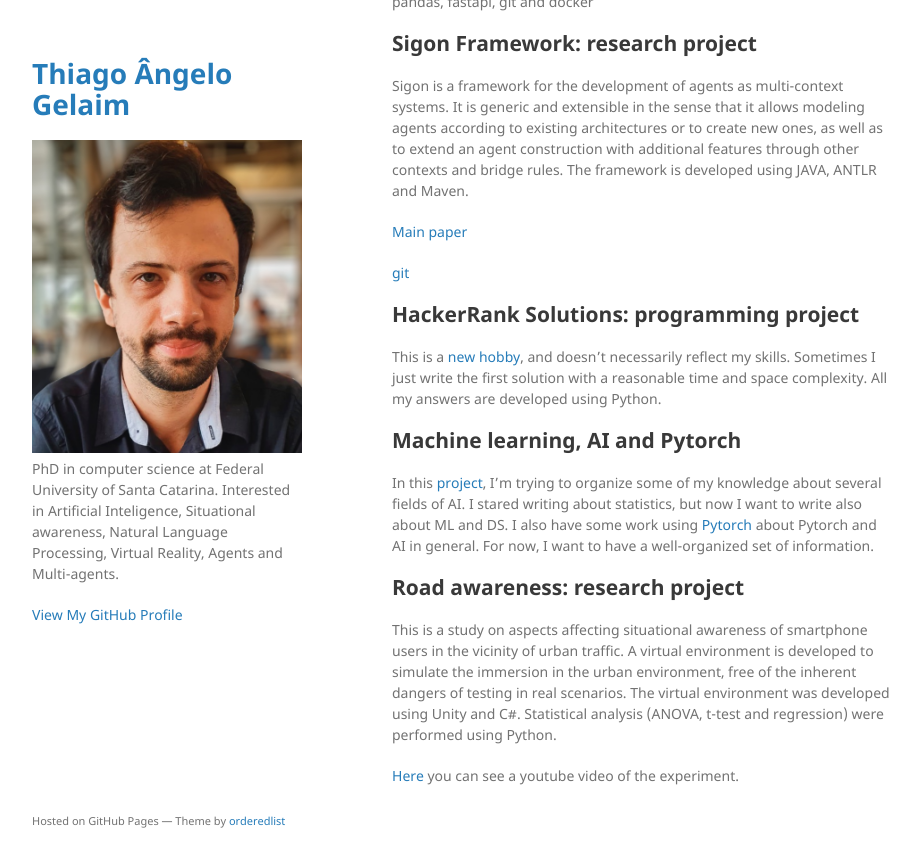
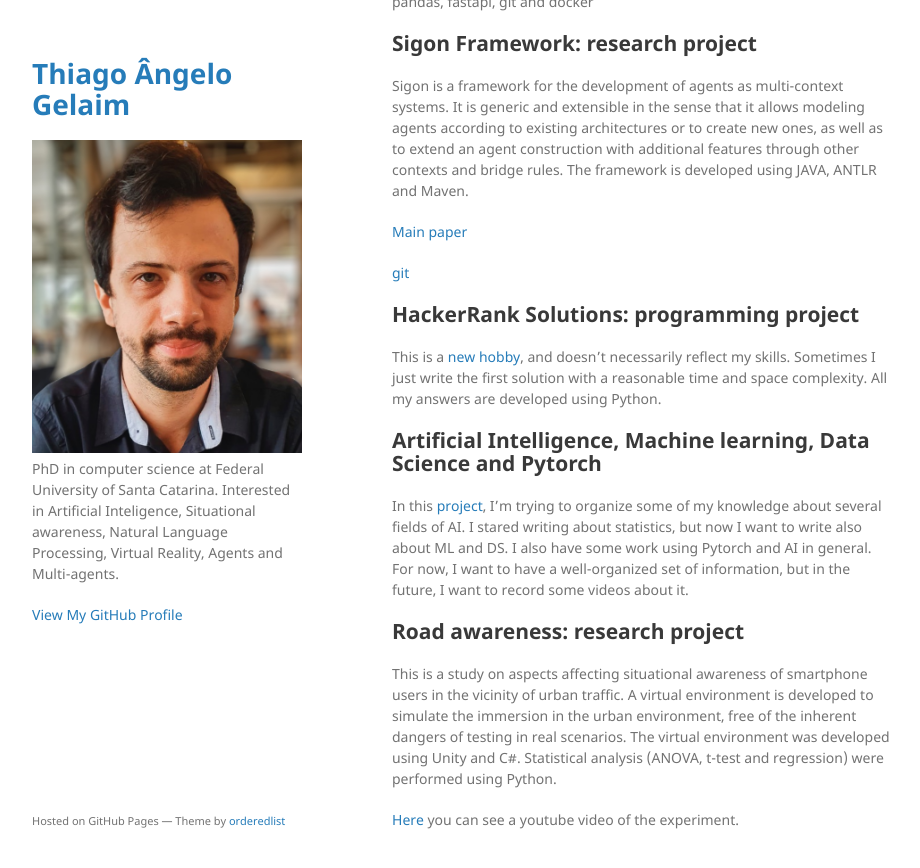
Before and after one commit to gelaim/gelaim.github.io, a Jekyll site: the page built from index.md, in a window 1280 px wide and 900 px high, scrolled down 565 px. Shown: the top 868 px of the window, without its empty margins (178-1098 px from the left). Built offline with Jekyll 4.4.1, drawn with Linux system fonts in a browser that asks for light colours; our own code applies the rules of GitHub Pages for plain Markdown files.

Commit message:
Update index.md

```diff
--- a/index.md
+++ b/index.md
@@ -40,10 +40,10 @@ The framework is developed using JAVA, ANTLR and Maven.
 This is a [new hobby](https://github.com/gelaim/HackerRank), and doesn't necessarily reflect my skills. Sometimes I just write the first solution with a reasonable time and space complexity.
 All my answers are developed using Python.
 
-## Machine learning, AI and Pytorch
+## Artificial Intelligence, Machine learning, Data Science and Pytorch
 
-In this [project](https://github.com/gelaim/data_science), I'm trying to organize some of my knowledge about several fields of AI. I stared writing about statistics, but now I want to write also about ML and DS. I also have some work using [Pytorch](https://github.com/gelaim/pytorch-cookbook) about Pytorch and AI in general.
-For now, I want to have a well-organized set of information.
+In this [project](https://github.com/gelaim/data_science), I'm trying to organize some of my knowledge about several fields of AI. I stared writing about statistics, but now I want to write also about ML and DS. I also have some work using Pytorch and AI in general.
+For now, I want to have a well-organized set of information, but in the future, I want to record some videos about it.
 
 
 ## Road awareness: research project
```
